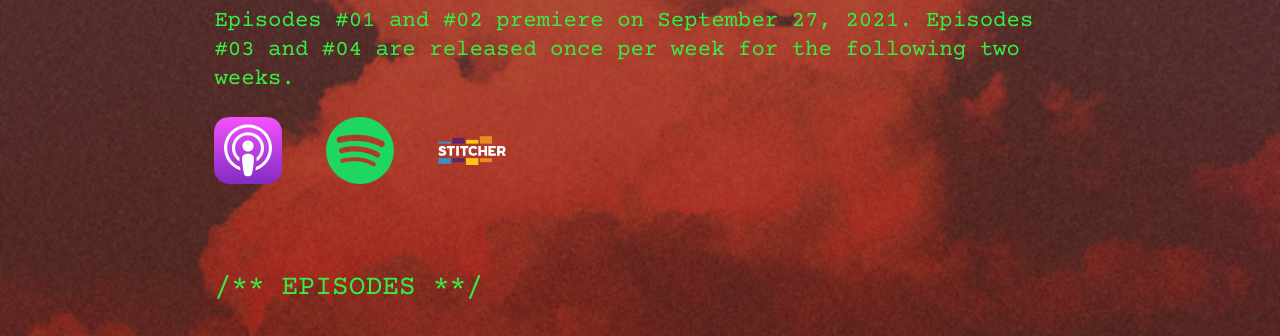
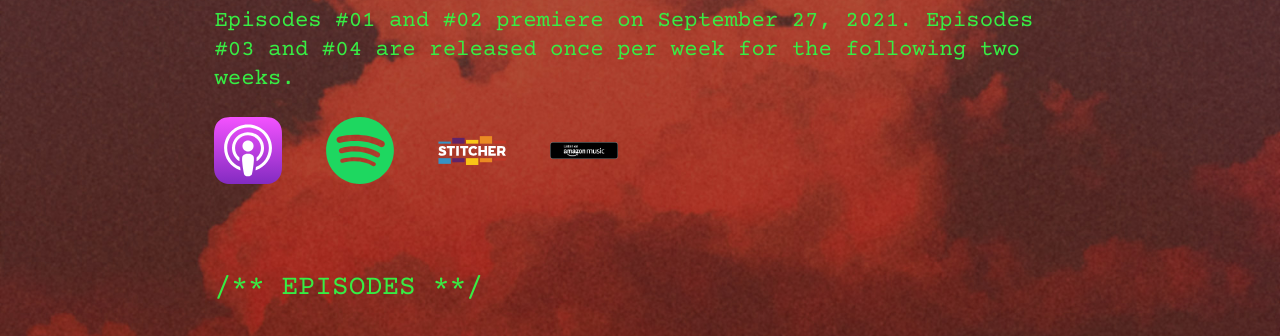
Before and after one commit to gr33nspan/bellwether, a Jekyll site: the page built from index.md, in a window 1280 px wide. Shown: the part 1141-1477 px from the top of the page. Built offline with Jekyll 4.4.1, drawn with Linux system fonts in a browser that asks for light colours; nearby versions of some CDN libraries; our own code applies the rules of GitHub Pages for plain Markdown files; library files that are not in the unit come from our copies.

Commit message:
add amazon podcast link

```diff
--- a/_layouts/home.html
+++ b/_layouts/home.html
@@ -57,6 +57,7 @@
 		<a href="https://podcasts.apple.com/us/podcast/bellwether/id1471742168" target="_blank"><img src="images/applepodcast.svg" alt="Apple podcast logo"></a>
 		<a href="https://open.spotify.com/show/3S3ABMaCwECeFnIOzyRyHm" target="_blank"><img src="images/spotify.svg" alt="Spotify logo"></a>
 		<a href="https://www.stitcher.com/show/bellwether-2/" target="_blank"><img src="images/stitcher.svg" alt="Stitcher logo"></a>
+		<a href="https://music.amazon.com/podcasts/3999d3bf-fd14-498d-943f-ac2abaf2eb23/bellwether" target="_blank"><img src="images/US_ListenOn_AmazonMusic_button_black_RGB_5X.png" alt="Amazon music logo"></a>
 	  </div>
 		</div>
 	  </div>
```
Also changed, not shown: images/US_ListenOn_AmazonMusic_button_black_RGB_5X.png (added).
